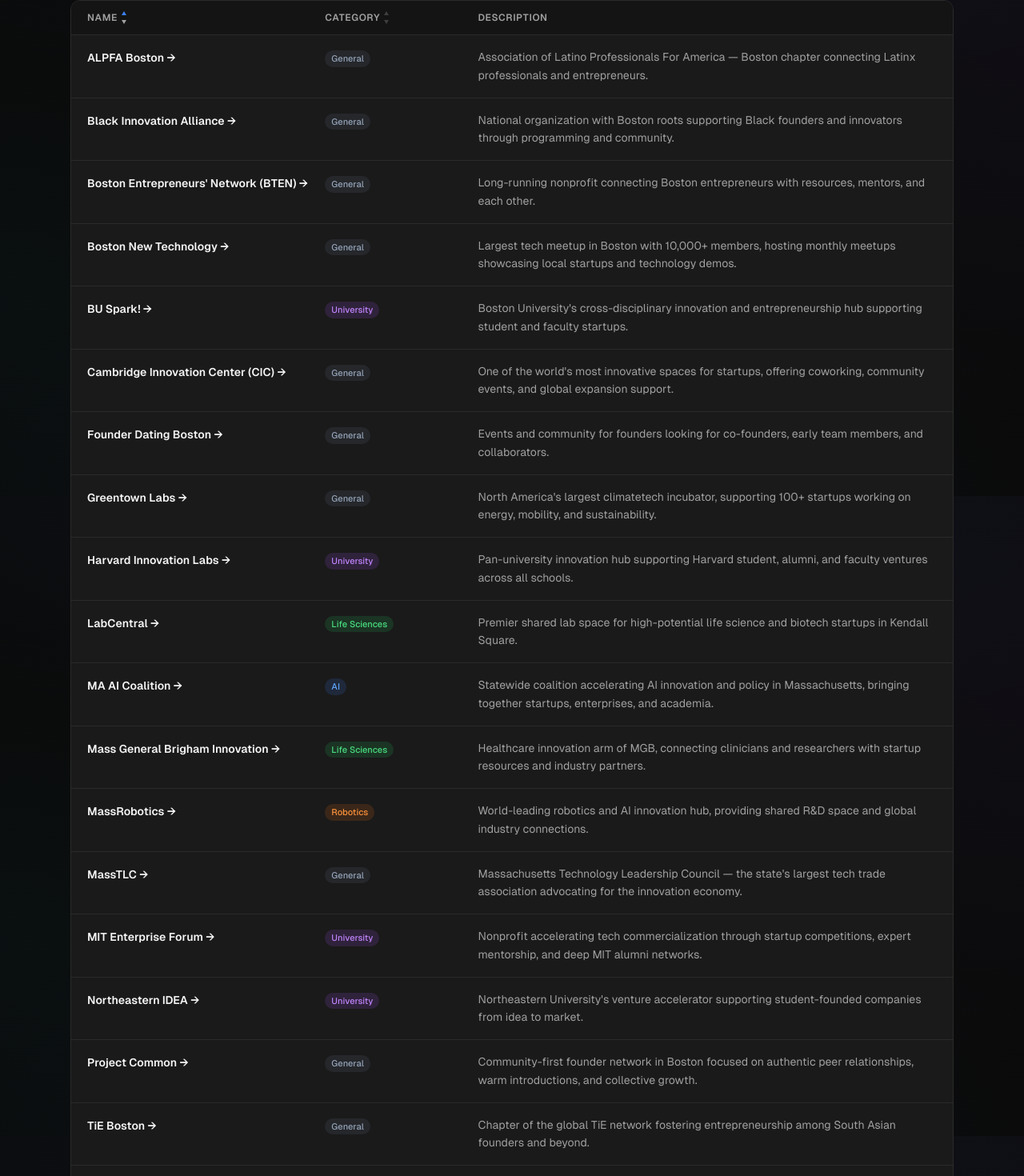
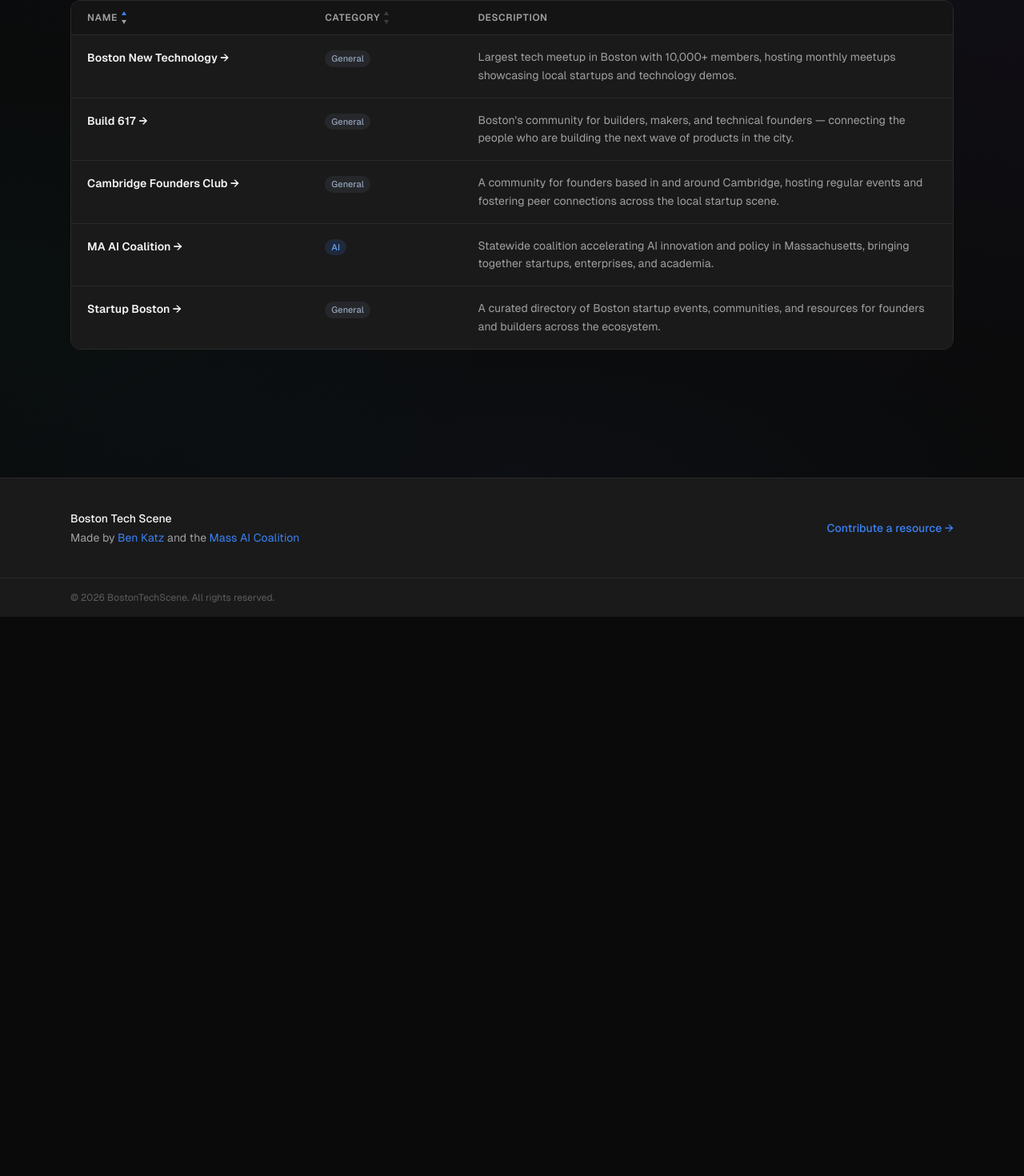
Before and after one commit to bkatz3/BostonTechScene, a Next.js app: page /communities in a window 1280 px wide. Shown: the part 980-2450 px from the top of the page at 80% size. After the commit the page ends 1751 px from the top, so only its background shows below. Built offline with nearby package versions, Linux system fonts and the light colour scheme.

Commit message:
more adjustments to teh community page

```diff
--- a/app/page.tsx
+++ b/app/page.tsx
@@ -107,15 +107,15 @@
             </FadeIn>
             <FadeIn delay={100}>
               <h1 className="text-4xl sm:text-6xl lg:text-7xl font-bold text-text-primary mb-6 leading-[1.1] tracking-tight text-balance">
-                The Starter Guide to{" "}
+                The Builder's Guide to{" "}
                 <span className="text-accent">Boston</span>{" "}
-                for Founders
+                {/* for Founders */}
               </h1>
             </FadeIn>
             <FadeIn delay={200}>
               <p className="text-lg sm:text-xl text-text-secondary mb-10 max-w-2xl mx-auto leading-relaxed">
                 The curated, no-fluff resource to help
-                you tap into its communities, capital, programs, and more.
+                you tap into Boston's startup communities, capital, programs, and more.
               </p>
             </FadeIn>
             <FadeIn delay={300}>
--- a/components/CommunitiesTable.tsx
+++ b/components/CommunitiesTable.tsx
@@ -58,7 +58,6 @@
       data={communities}
       columns={columns}
       getHref={(c) => c.url}
-      defaultSortKey="name"
-    />
+      />
   );
 }
--- a/components/Footer.tsx
+++ b/components/Footer.tsx
@@ -8,26 +8,15 @@
           <div className="text-text-secondary text-sm text-center md:text-left">
             <p className="font-medium text-text-primary mb-1">Boston Tech Scene</p>
             <p>
-              Made by Ben Katz{" "}
-              <span className="text-text-secondary/40">(</span>
+              Made by{" "}
               <a
-                href="https://twitter.com/benlkatz"
+                href="https://www.benlkatz.com/"
                 target="_blank"
                 rel="noopener noreferrer"
                 className="text-accent hover:underline"
               >
-                X
-              </a>
-              <span className="text-text-secondary/40">, </span>
-              <a
-                href="https://www.linkedin.com/in/benjaminlkatz/"
-                target="_blank"
-                rel="noopener noreferrer"
-                className="text-accent hover:underline"
-              >
-                LinkedIn
-              </a>
-              <span className="text-text-secondary/40">)</span>{" "}
+                Ben Katz
+              </a>{" "}
               and the{" "}
               <a
                 href="https://massaicoalition.com/"
@@ -46,7 +35,7 @@
               rel="noopener noreferrer"
               className="text-accent hover:underline font-medium"
             >
-              Make a suggestion →
+              Contribute a resource →
             </a>
           </div>
         </div>
--- a/data/communities.ts
+++ b/data/communities.ts
@@ -9,136 +9,31 @@
     badge: "AI",
   },
   {
-    name: "Project Common",
+    name: "Cambridge Founders Club",
     description:
-      "Community-first founder network in Boston focused on authentic peer relationships, warm introductions, and collective growth.",
-    url: "https://projectcommon.co",
+      "A community for founders based in and around Cambridge, hosting regular events and fostering peer connections across the local startup scene.",
+    url: "https://www.cambridgefounders.club/",
     badge: "General",
   },
   {
-    name: "Cambridge Innovation Center (CIC)",
+    name: "Build 617",
     description:
-      "One of the world's most innovative spaces for startups, offering coworking, community events, and global expansion support.",
-    url: "https://cic.us",
+      "Boston's community for builders, makers, and technical founders — connecting the people who are building the next wave of products in the city.",
+    url: "https://www.linkedin.com/company/build617/",
     badge: "General",
   },
   {
-    name: "MIT Enterprise Forum",
+    name: "Startup Boston",
     description:
-      "Nonprofit accelerating tech commercialization through startup competitions, expert mentorship, and deep MIT alumni networks.",
-    url: "https://mitef.org",
-    badge: "University",
+      "A curated directory of Boston startup events, communities, and resources for founders and builders across the ecosystem.",
+    url: "https://www.startupbos.org/",
+    badge: "General",
   },
   {
     name: "Boston New Technology",
     description:
       "Largest tech meetup in Boston with 10,000+ members, hosting monthly meetups showcasing local startups and technology demos.",
-    url: "https://bnt.io",
-    badge: "General",
-  },
-  {
-    name: "Greentown Labs",
-    description:
-      "North America's largest climatetech incubator, supporting 100+ startups working on energy, mobility, and sustainability.",
-    url: "https://greentownlabs.com",
-    badge: "General",
-  },
-  {
-    name: "LabCentral",
-    description:
-      "Premier shared lab space for high-potential life science and biotech startups in Kendall Square.",
-    url: "https://labcentral.org",
-    badge: "Life Sciences",
-  },
-  {
-    name: "MassRobotics",
-    description:
-      "World-leading robotics and AI innovation hub, providing shared R&D space and global industry connections.",
-    url: "https://massrobotics.org",
-    badge: "Robotics",
-  },
-  {
-    name: "TiE Boston",
-    description:
-      "Chapter of the global TiE network fostering entrepreneurship among South Asian founders and beyond.",
-    url: "https://boston.tie.org",
-    badge: "General",
-  },
-  {
-    name: "Underscore VC Core",
-    description:
-      "Invite-only community of 700+ Boston-area founders, operators, and investors committed to paying it forward.",
-    url: "https://underscore.vc/core",
-    badge: "General",
-  },
-  {
-    name: "MassTLC",
-    description:
-      "Massachusetts Technology Leadership Council — the state's largest tech trade association advocating for the innovation economy.",
-    url: "https://masstlc.org",
-    badge: "General",
-  },
-  {
-    name: "Boston Entrepreneurs' Network (BTEN)",
-    description:
-      "Long-running nonprofit connecting Boston entrepreneurs with resources, mentors, and each other.",
-    url: "https://bten.org",
-    badge: "General",
-  },
-  {
-    name: "Harvard Innovation Labs",
-    description:
-      "Pan-university innovation hub supporting Harvard student, alumni, and faculty ventures across all schools.",
-    url: "https://innovationlabs.harvard.edu",
-    badge: "University",
-  },
-  {
-    name: "Mass General Brigham Innovation",
-    description:
-      "Healthcare innovation arm of MGB, connecting clinicians and researchers with startup resources and industry partners.",
-    url: "https://innovation.massgeneralbrigham.org",
-    badge: "Life Sciences",
-  },
-  {
-    name: "BU Spark!",
-    description:
-      "Boston University's cross-disciplinary innovation and entrepreneurship hub supporting student and faculty startups.",
-    url: "https://bu.edu/spark",
-    badge: "University",
-  },
-  {
-    name: "Northeastern IDEA",
-    description:
-      "Northeastern University's venture accelerator supporting student-founded companies from idea to market.",
-    url: "https://northeastern.edu/idea",
-    badge: "University",
-  },
-  {
-    name: "ALPFA Boston",
-    description:
-      "Association of Latino Professionals For America — Boston chapter connecting Latinx professionals and entrepreneurs.",
-    url: "https://alpfa.org",
-    badge: "General",
-  },
-  {
-    name: "Black Innovation Alliance",
-    description:
-      "National organization with Boston roots supporting Black founders and innovators through programming and community.",
-    url: "https://blackinnovationalliance.org",
-    badge: "General",
-  },
-  {
-    name: "Women's Venture Fund",
-    description:
-      "Supporting women entrepreneurs with capital, mentorship, and community connections across New England.",
-    url: "https://womensventurefund.org",
-    badge: "General",
-  },
-  {
-    name: "Founder Dating Boston",
-    description:
-      "Events and community for founders looking for co-founders, early team members, and collaborators.",
-    url: "https://founderdating.com",
+    url: "https://www.meetup.com/boston_new_technology/",
     badge: "General",
   },
 ];
```
